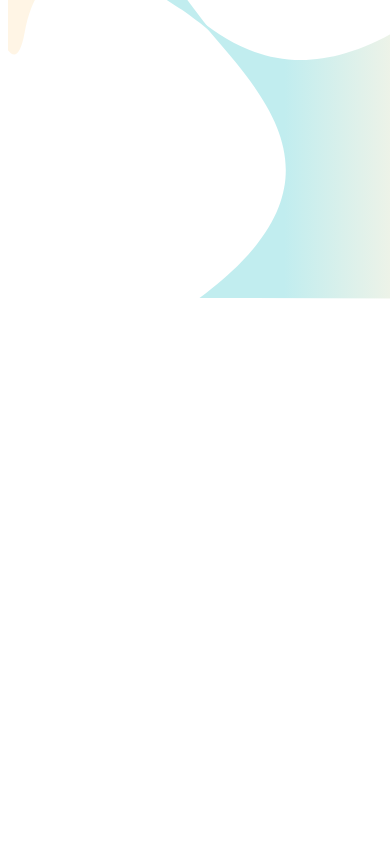
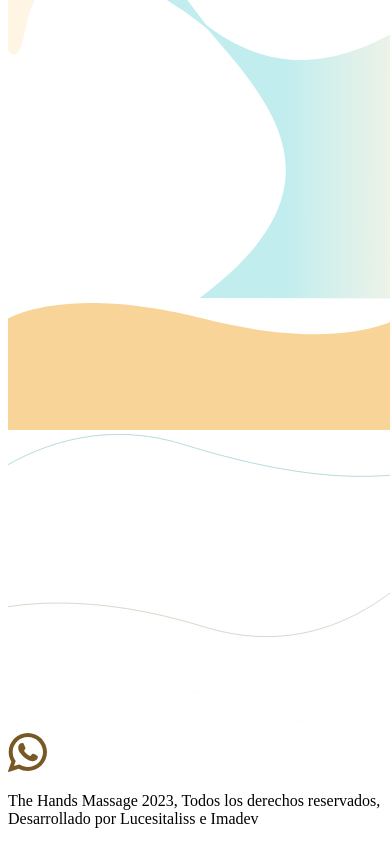
Before and after one commit to larts85/masaje_las_manos, a Next.js app: page / in a window 390 px wide. Shown: the part 3548-4392 px from the top of the page. Before the commit the page ends 3859 px from the top, so only its background shows below. Built offline with nearby package versions, Linux system fonts and the light colour scheme.

Commit message:
add footer

```diff
--- a/src/components/Home/Content/index.tsx
+++ b/src/components/Home/Content/index.tsx
@@ -32,7 +32,6 @@ const HomeBoddy: FC = () => {
             )}
           </ul>
         </div>
-
         <div className={className.sesionThree}>
           {translations.contentHomePage.sesionThree.map((sesion) => (
             <p key={sesion}>
--- a/src/components/Home/Footer/footer.styles.ts
+++ b/src/components/Home/Footer/footer.styles.ts
@@ -1,7 +1,7 @@
 const footerContainerSize = {
-  movile: 'top-[-31vw]',
-  sm: 'sm:top-[90vw]',
-  md: 'md:top-[113vw]',
+  movile: 'top-[0vw]',
+  sm: 'sm:top-[140vw]',
+  md: 'md:top-[vw]',
   lg: 'lg:top-[115vw]',
   xl: 'xl:top-[114vw]',
   xxl: 'xxl:top-[125vw]',
@@ -17,7 +17,7 @@ const copyrightSize = {
 }
 
 const className = {
-  footerContainer: `relative ${footerContainerSize.movile} ${footerContainerSize.sm} ${footerContainerSize.md} ${footerContainerSize.lg} ${footerContainerSize.xl} ${footerContainerSize.xxl}
+  footerContainer: `relative flex ${footerContainerSize.movile} ${footerContainerSize.sm} ${footerContainerSize.md} ${footerContainerSize.lg} ${footerContainerSize.xl} ${footerContainerSize.xxl}
   ${footerContainerSize.xlg}`,
   copyrightContainer:
     'relative top-[30vw] bg-secondary-darker w-[100vw] h-[7vw] flex items-center justify-center max-w-[1440px]',
--- a/src/components/Home/Footer/index.tsx
+++ b/src/components/Home/Footer/index.tsx
@@ -10,8 +10,7 @@ import className from './footer.styles'
 const Footer: FC = () => {
   const { translations } = useTranslations()
   return (
-    // <footer className="flex justify-center">
-    <div className={className.footerContainer}>
+    <footer className={className.footerContainer}>
       <FooterBackground />
       <FooterLineOne />
       <FooterLineTwo />
@@ -22,8 +21,7 @@ const Footer: FC = () => {
           {translations.footerHomePage.Copyright}
         </p>
       </div>
-    </div>
-    // </footer>
+    </footer>
   )
 }
 
--- a/src/pages/index.tsx
+++ b/src/pages/index.tsx
@@ -20,11 +20,9 @@ const Home: NextPage = () => {
       </Head>
       <div className="flex flex-col items-center">
         <Header />
-        <main>
-          <Banner />
-          <Content />
-        </main>
-        {/* <Footer /> */}
+        <Banner />
+        <Content />
+        <Footer />
       </div>
     </div>
   )
```
